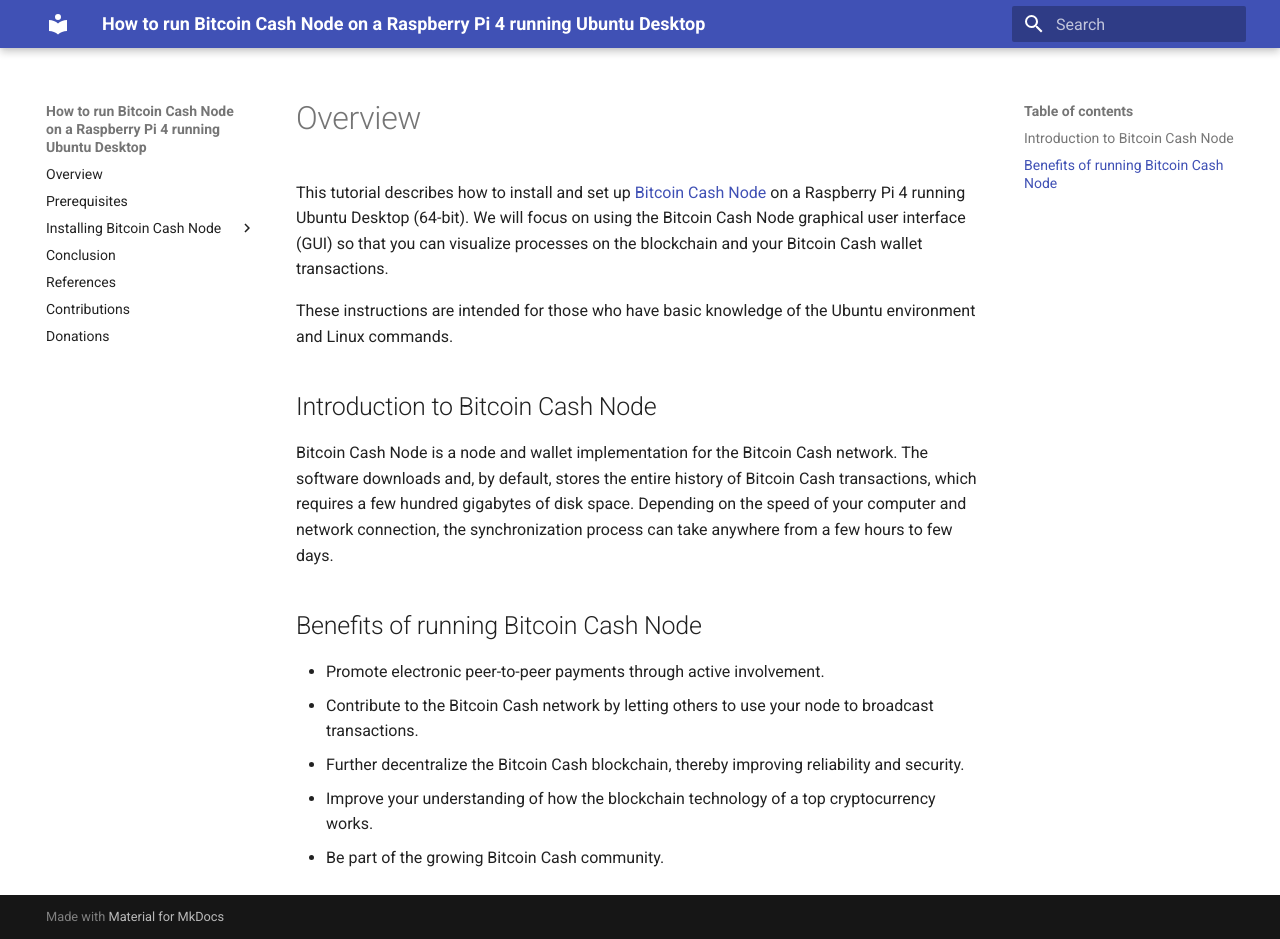
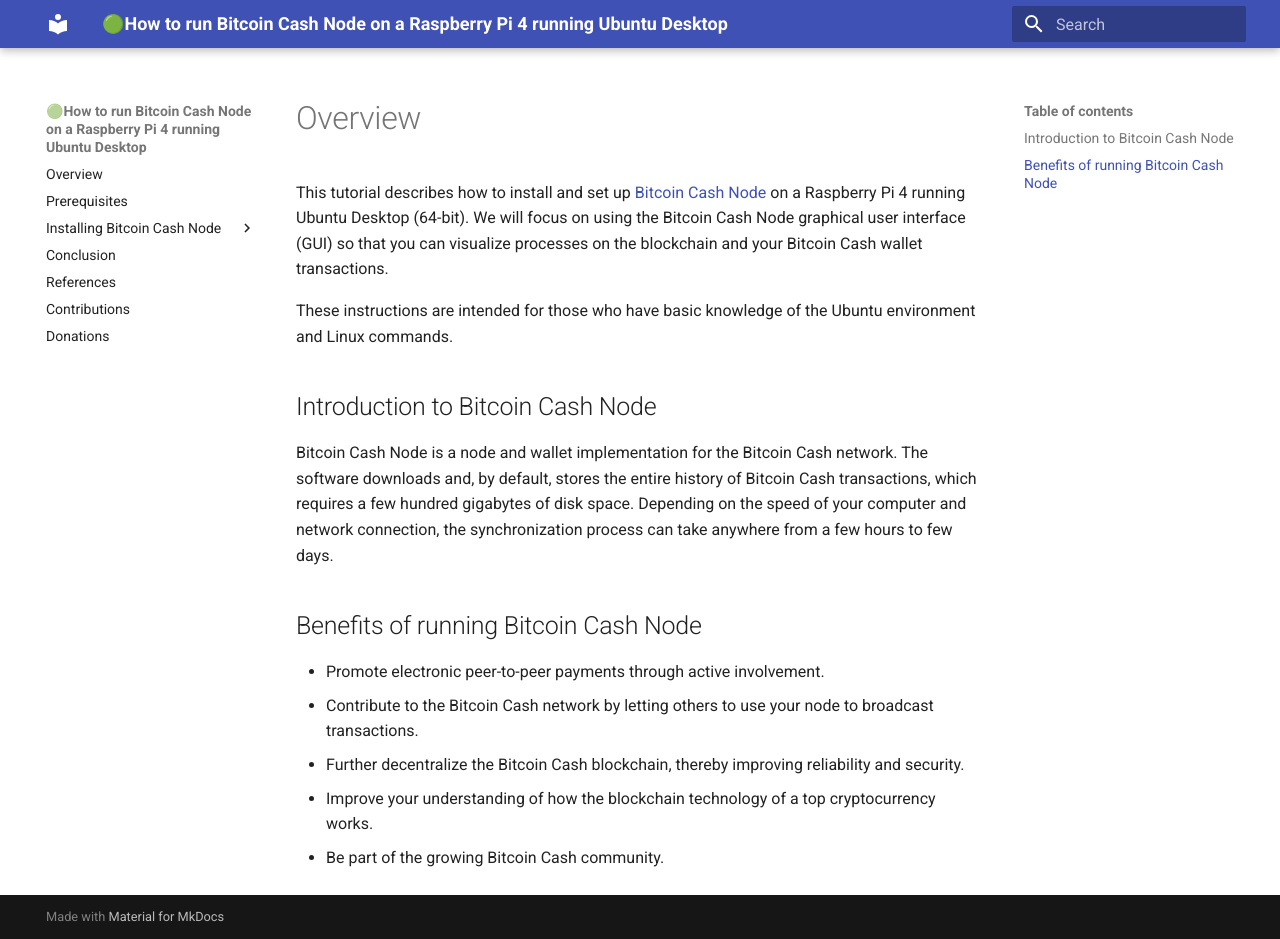
Before and after one commit to josh-wong/bitcoin-cash-node-on-raspberry-pi, an MkDocs documentation site: the page built from docs/index.md, in a window 1280 px wide and 939 px high. Built offline with MkDocs 1.6.1 and Material for MkDocs 9.7.7, drawn with Linux system fonts in a browser that asks for light colours; some of the changed lines change nothing that is shown.

Commit message:
Fixed navi; added emoji to title

```diff
--- a/mkdocs.yml
+++ b/mkdocs.yml
@@ -1,5 +1,5 @@
-site_name: How to run Bitcoin Cash Node on a Raspberry Pi 4 running Ubuntu Desktop
-site_url: https://josh-wong.github.io
+site_name: 🟢How to run Bitcoin Cash Node on a Raspberry Pi 4 running Ubuntu Desktop
+site_url: https://josh-wong.github.io/bitcoin-cash-node-on-raspberry-pi/
 theme:
   name: material
 
```
